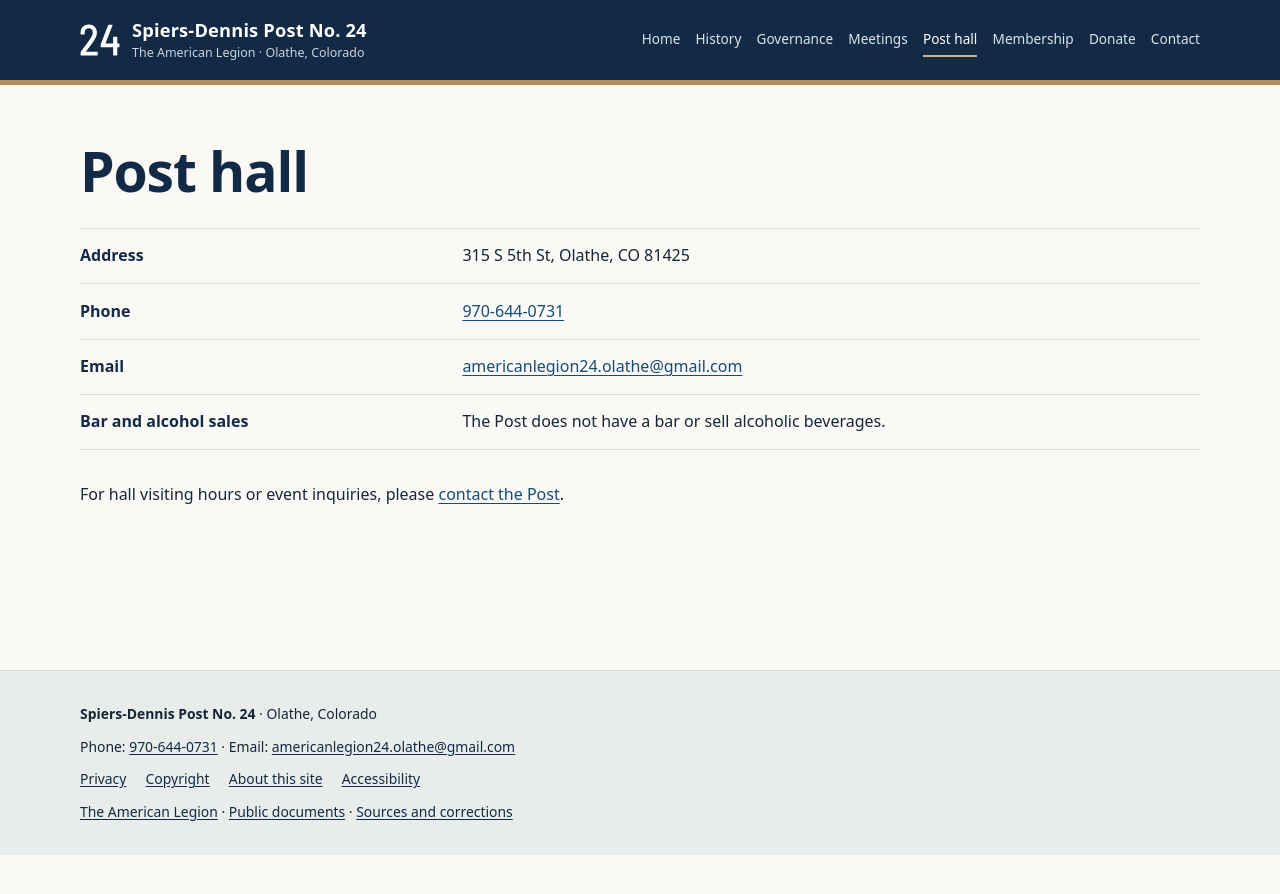
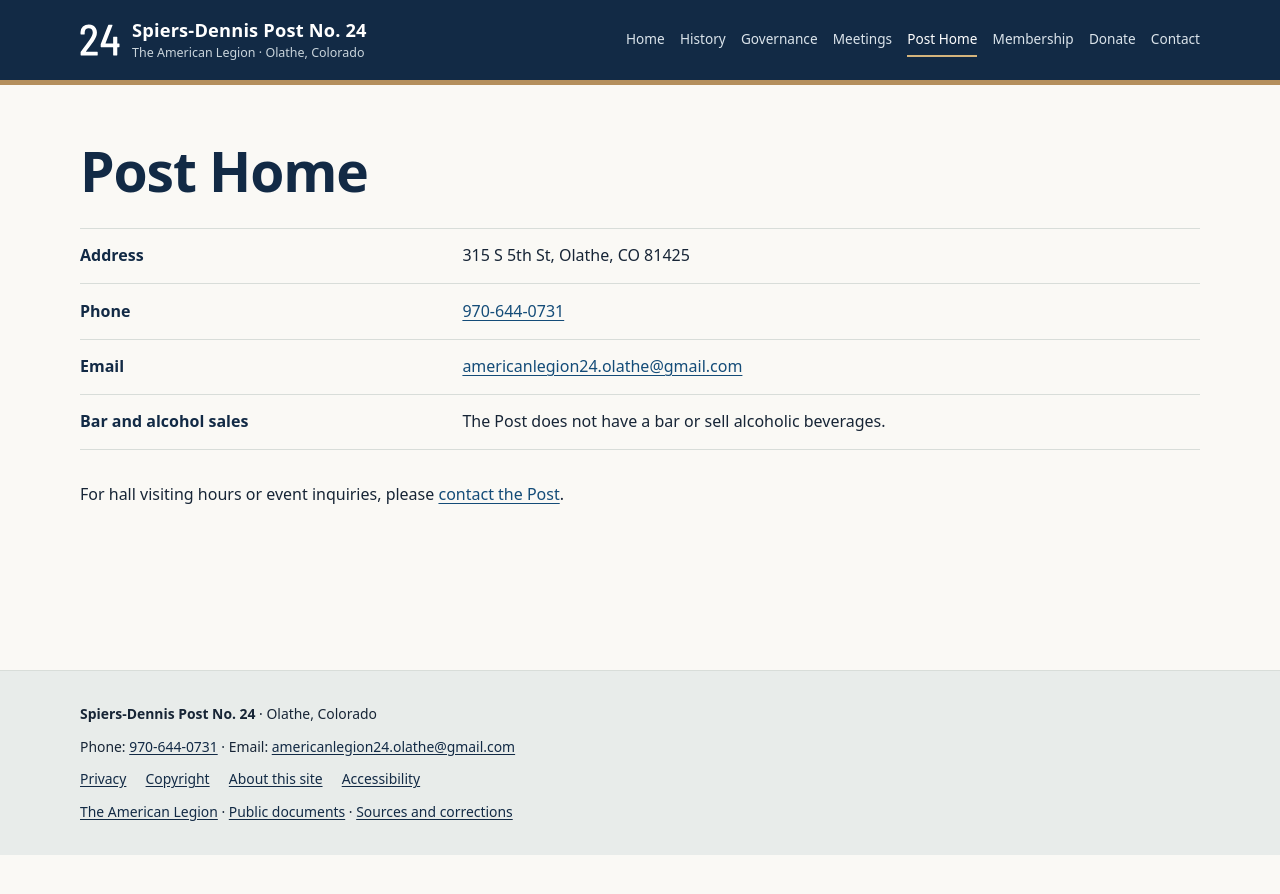
Before and after one commit to SPIERS-DENNIS-POST/spiers-dennis-post.github.io, a Jekyll site: the page built from building/index.md, in a window 1280 px wide. Shown: the top 894 px of the page. Built offline with Jekyll 4.4.1, drawn with Linux system fonts in a browser that asks for light colours.

Commit message:
Refine July Fourth, membership, donation transparency, and Post Home

```diff
--- a/_data/navigation.yml
+++ b/_data/navigation.yml
@@ -6,7 +6,7 @@
   url: /governance/
 - label: Meetings
   url: /meetings/
-- label: Post hall
+- label: Post Home
   url: /building/
 - label: Membership
   url: /membership/
--- a/building/index.md
+++ b/building/index.md
@@ -1,11 +1,11 @@
 ---
-title: Post hall
-description: Address and visitor information for the Spiers-Dennis American Legion Post 24 hall in Olathe, Colorado.
+title: Post Home
+description: Address and visitor information for the Spiers-Dennis American Legion Post 24 Post Home in Olathe, Colorado.
 permalink: /building/
 provenance_ids: [post-legacy-contact, post-facilities-traditions-2026-10-27]
 documents: []
 ---
-# Post hall
+# Post Home
 <dl class="fact-list">
 <div class="fact-row"><dt>Address</dt><dd>{{ site.data.post.address.street | escape }}, {{ site.data.post.address.city | escape }}, {{ site.data.post.address.region | escape }} {{ site.data.post.address.postal_code | escape }}</dd></div>
 <div class="fact-row"><dt>Phone</dt><dd><a href="tel:+1{{ site.data.post.contact.phone | remove: '-' }}">{{ site.data.post.contact.phone | escape }}</a></dd></div>
```
Also changed, not shown: donate/index.md (+3 -0 lines), index.md (+1 -1 lines), meetings/index.md (+1 -1 lines), membership/index.md (+1 -2 lines).
